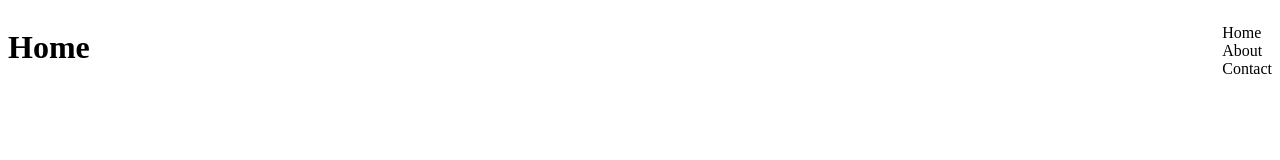
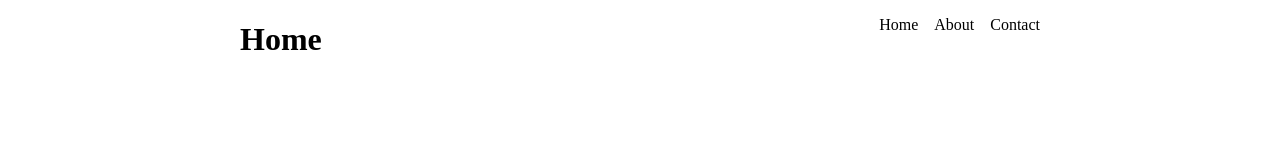
Before and after one commit to thongster/odin-basic-info-site, a plain HTML site: page index.html in a window 1280 px wide. Drawn offline with Linux system fonts and the light colour scheme.

Commit message:
minor css edit for sanity

```diff
--- a/style.css
+++ b/style.css
@@ -1,3 +1,8 @@
+body {
+    max-width: 800px;
+    margin: 0 auto;
+}
+
 header {
     display: flex;
     justify-content: space-between;
@@ -7,3 +12,8 @@ ul, li {
     text-decoration: none;
     list-style: none;
 }
+
+ul {
+    display: flex;
+    gap: 1rem;
+}
```
Also changed, not shown: 404.html (+2 -2 lines).
